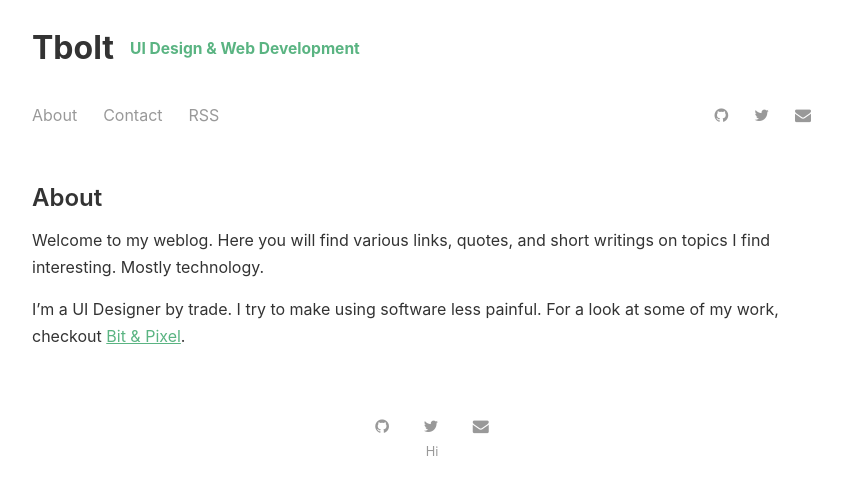
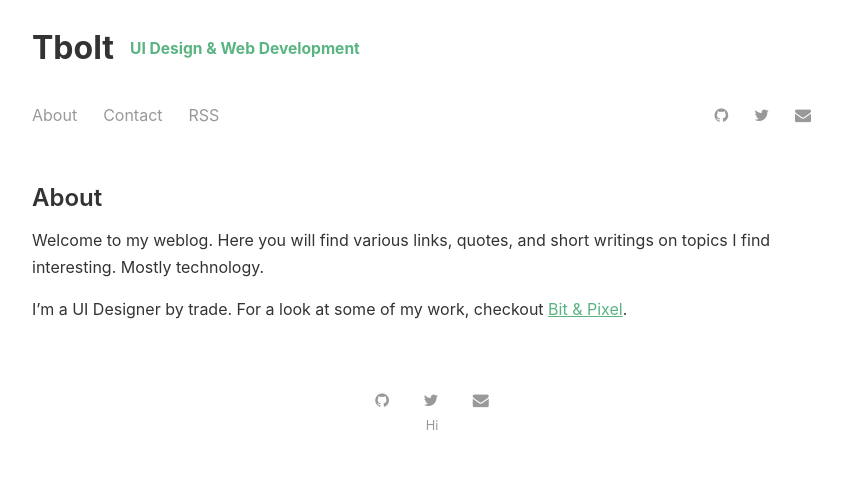
Before and after one commit to tbolt/tbolt.space, a Jekyll site: the page built from menu/about.md, in a window 1280 px wide. Shown: the top 495 px of the page, without its empty margins (208-1050 px from the left). Built offline with Jekyll 4.4.1, drawn with Linux system fonts in a browser that asks for light colours; nearby versions of some CDN libraries.

Commit message:
clean up copy

```diff
--- a/menu/about.md
+++ b/menu/about.md
@@ -4,4 +4,4 @@ title: About
 ---
 Welcome to my weblog. Here you will find various links, quotes, and short writings on topics I find interesting. Mostly technology.
 
-I'm a UI Designer by trade. I try to make using software less painful. For a look at some of my work, checkout [Bit & Pixel](http://bitandpixel.co).
+I'm a UI Designer by trade. For a look at some of my work, checkout [Bit & Pixel](http://bitandpixel.co).
```
